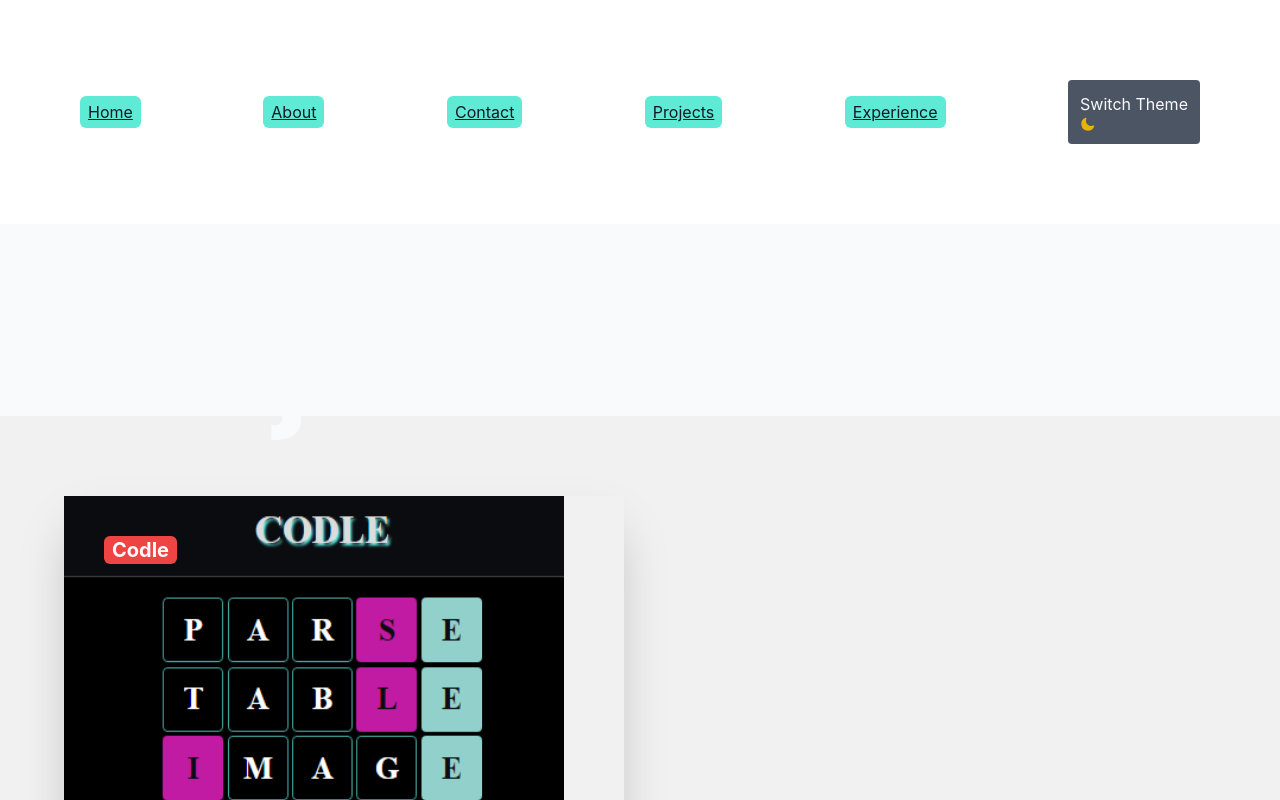
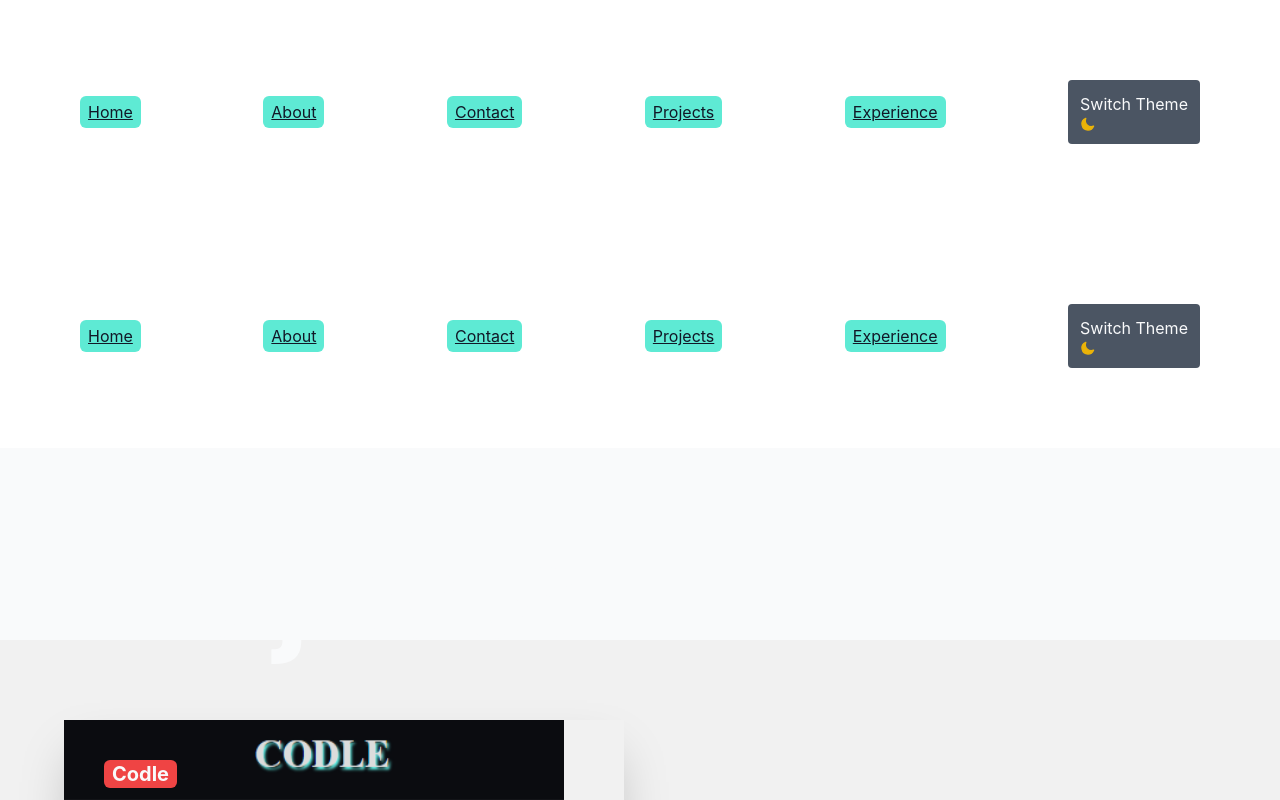
Before and after one commit to eden-brekke/next-portfolio, a Next.js app: page /projects in a window 1280 px wide. Shown: the top 800 px of the page. Built offline with nearby package versions, Linux system fonts and the light colour scheme.

Commit message:
wrapped module in container block

```diff
--- a/pages/projects.js
+++ b/pages/projects.js
@@ -1,7 +1,11 @@
-import Projects from '../components/Projects';
+import React from "react";
+import ContainerBlock from "../components/ContainerBlock";
+import Projects from "../components/Projects";
 
-export default function ContactPath() {
+export default function projects() {
   return (
-    <Projects />
-  )
+    <ContainerBlock title="Projects - Eden Brekke">
+      <Projects />
+    </ContainerBlock>
+  );
 }
```
